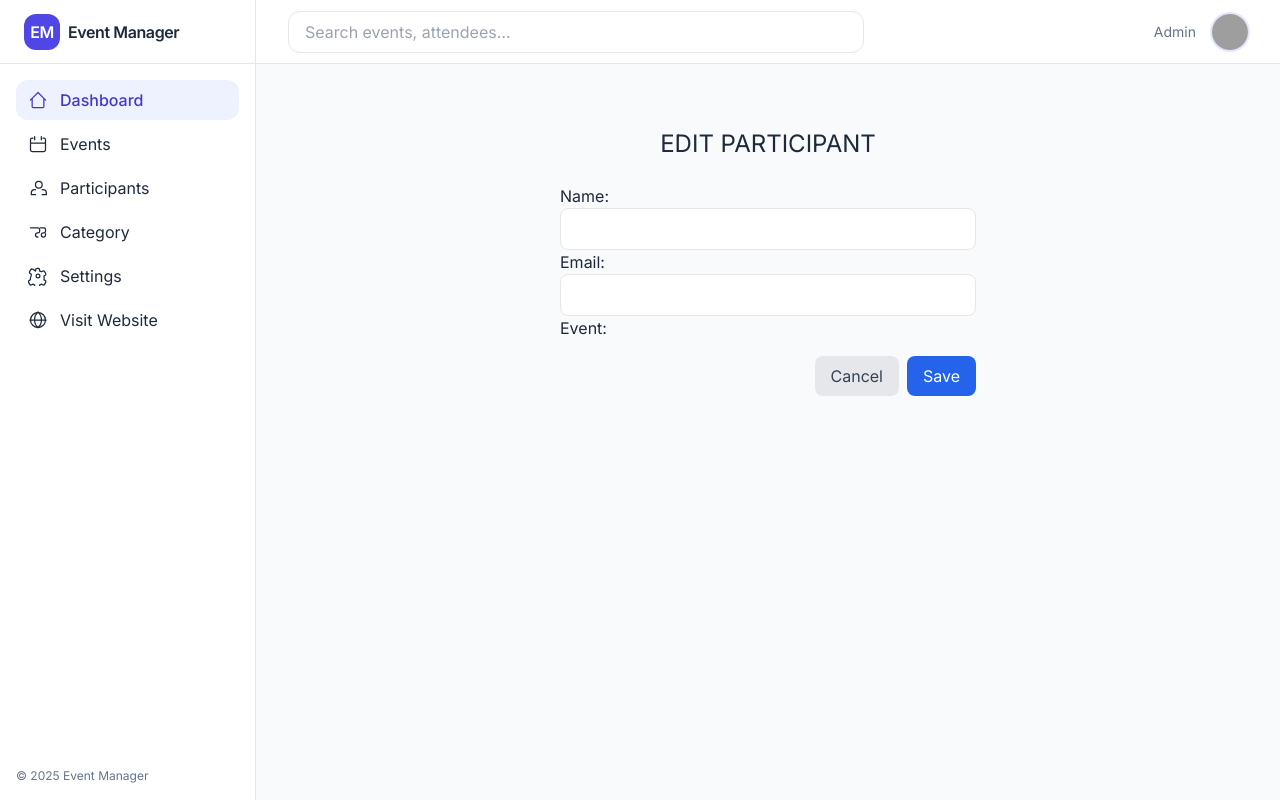
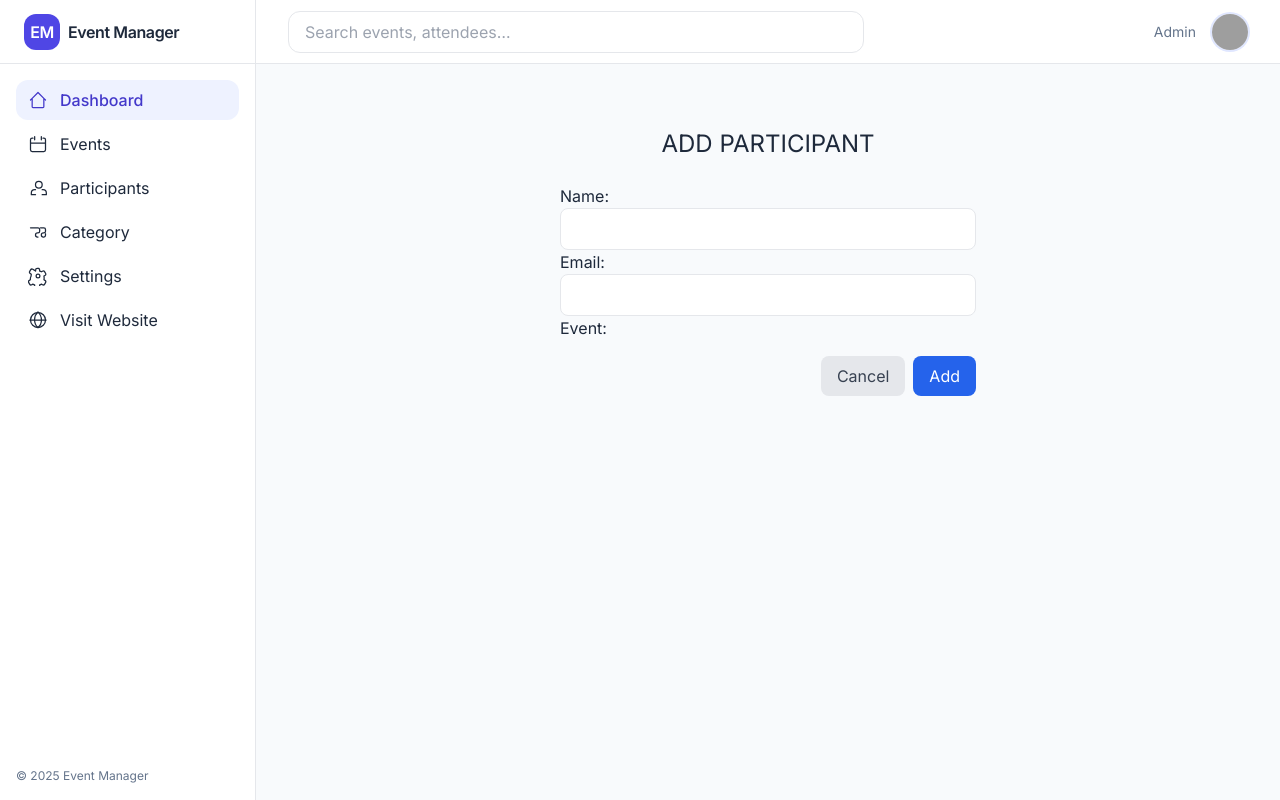
Before and after one commit to yanisahmed/python-event-management, a Django app: page /admin/dashboard/participants/add-new-participant/ in a window 1280 px wide. Run offline with Django 5.2, Linux system fonts and the light colour scheme; data that the repository does not hold is empty; grey boxes are pictures that could not be loaded.

Commit message:
update ui text

```diff
--- a/event/templates/dashboard/dashboard-category-form.html
+++ b/event/templates/dashboard/dashboard-category-form.html
@@ -9,7 +9,7 @@
                 {{ category_form.as_p }}
                 <div class="flex justify-end gap-2 pt-4">
                     <a href="{% url 'category' %}" class="px-4 py-2 bg-gray-200 text-gray-700 rounded-lg hover:bg-gray-300">Cancel</a>
-                    <button type="submit" class="px-4 py-2 bg-blue-600 text-white rounded-lg hover:bg-blue-700">Update</button>
+                    <button type="submit" class="px-4 py-2 bg-blue-600 text-white rounded-lg hover:bg-blue-700">{% if action == "Edit Category" %}Update{% else %}Add{% endif %}</button>
                 </div>
             </form>
   		</div>
--- a/event/templates/dashboard/dashboard-event-form.html
+++ b/event/templates/dashboard/dashboard-event-form.html
@@ -9,7 +9,7 @@
                 {{ event_form.as_p }}
                 <div class="flex justify-end gap-2 pt-4">
                     <a href="{% url 'event' %}" type="button" class="px-4 py-2 bg-gray-200 text-gray-700 rounded-lg hover:bg-gray-300">Cancel</a>
-                    <button type="submit" class="px-4 py-2 bg-blue-600 text-white rounded-lg hover:bg-blue-700">Save</button>
+                    <button type="submit" class="px-4 py-2 bg-blue-600 text-white rounded-lg hover:bg-blue-700">{% if action == "Edit Event" %}Update{% else %}Add{% endif %}</button>
                 </div>
             </form>
   		</div>
--- a/event/templates/dashboard/dashboard-participant-form.html
+++ b/event/templates/dashboard/dashboard-participant-form.html
@@ -3,13 +3,13 @@
 {% block dashboard %}
 
 		<div class="w-1/2  mx-auto p-4 lg:p-8 space-y-6">
-            <h3 class="text-2xl uppercase text-center fw-bold">Edit Participant</h3>
+            <h3 class="text-2xl uppercase text-center fw-bold">{{ action }}</h3>
             <form method="POST">
                 {% csrf_token %}
                 {{ participant_form.as_p }}
                 <div class="flex justify-end gap-2 pt-4">
                     <a href="{% url 'participant' %}" type="button" class="px-4 py-2 bg-gray-200 text-gray-700 rounded-lg hover:bg-gray-300">Cancel</a>
-                    <button type="submit" class="px-4 py-2 bg-blue-600 text-white rounded-lg hover:bg-blue-700">Save</button>
+                    <button type="submit" class="px-4 py-2 bg-blue-600 text-white rounded-lg hover:bg-blue-700">{% if action == "Edit Participant" %}Update{% else %}Add{% endif %}</button>
                 </div>
             </form>
   		</div>
--- a/event/views.py
+++ b/event/views.py
@@ -170,6 +170,7 @@
         messages.success(request, 'Participant added successfully.')
         return redirect('participant')
     context = {
+        'action': 'Add Participant',
         'participant_form': participant_form
     }
 
@@ -188,6 +189,7 @@
         messages.success(request, 'Participant Updated successfully.')
         return redirect('participant')
     context = {
+        'action' : 'Edit Participant',
         'participant_form': participant_form
     }
 
```
